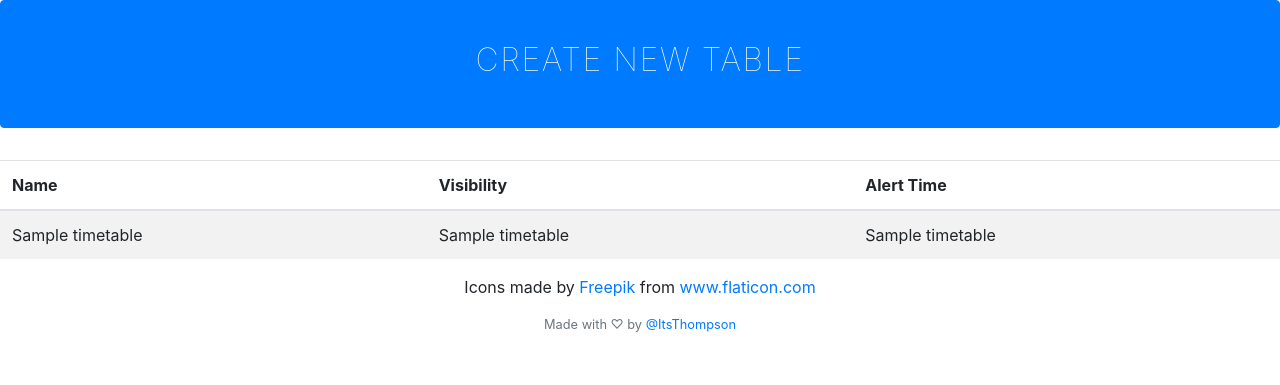
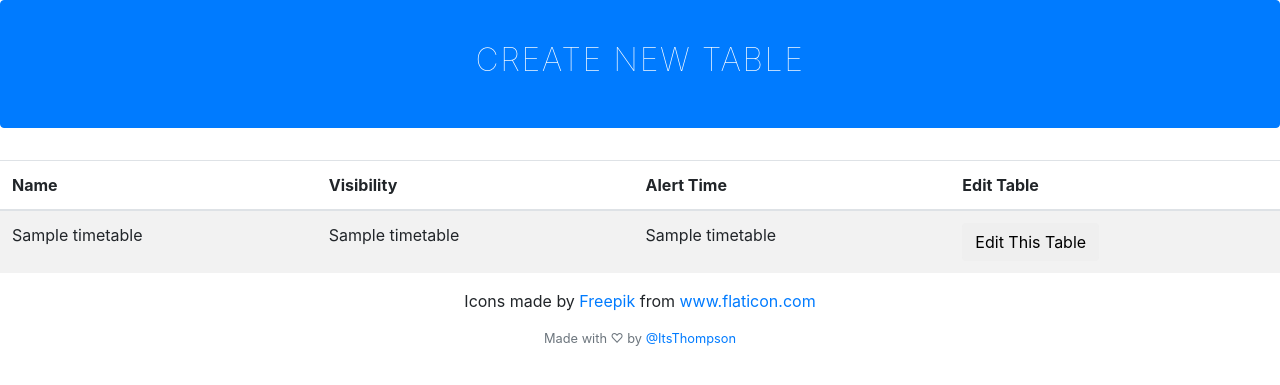
Before and after one commit to ItsThompson/timepulse, a Flask app: page /timetable in a window 1280 px wide. Shown: the part 80-465 px from the top of the page. Run offline with Flask 2, Linux system fonts and the light colour scheme; the visitor is signed in with stand-in values (Sample User, id 1); a database or web service that is not in the repository returns one stand-in record (values such as "Sample title"); some libraries are stand-ins or nearby versions.

Commit message:
Added edit table button

```diff
--- a/templates/timetable.html
+++ b/templates/timetable.html
@@ -69,6 +69,7 @@
             <th>Name</th>
             <th>Visibility</th>
             <th>Alert Time</th>
+            <th>Edit Table</th>
         </tr>
     </thead>
     <tbody>
@@ -77,6 +78,11 @@
             <td>{{i[2]}}</td>
             <td>{{i[3]}}</td>
             <td>{{i[4]}}</td>
+            <td>
+                <button type="button" class="btn btn-default" value="{{i[2]}}">
+                    Edit This Table
+                </button>
+            </td>
         </tr>
         {%endfor%}
     </tbody>
```
